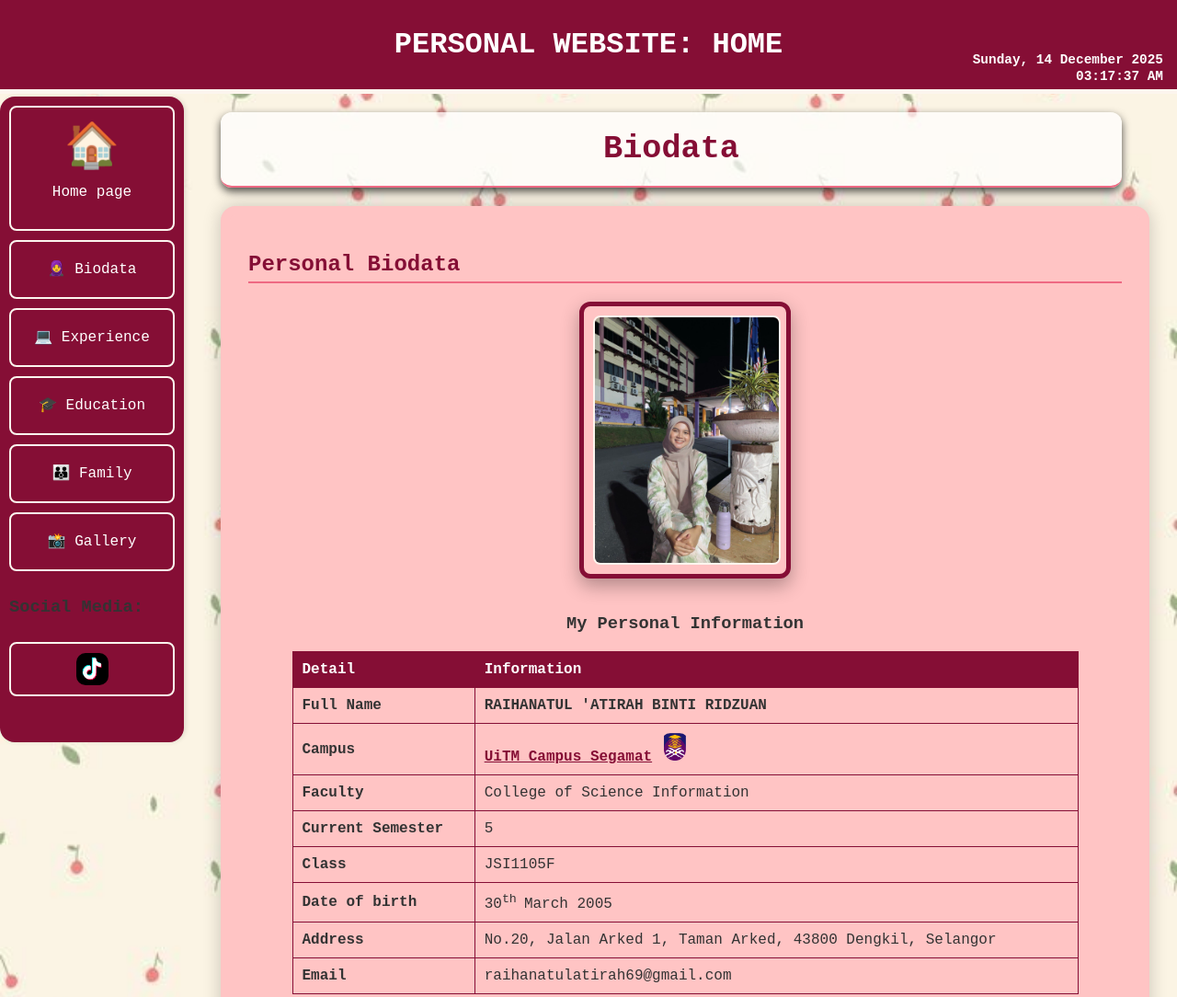
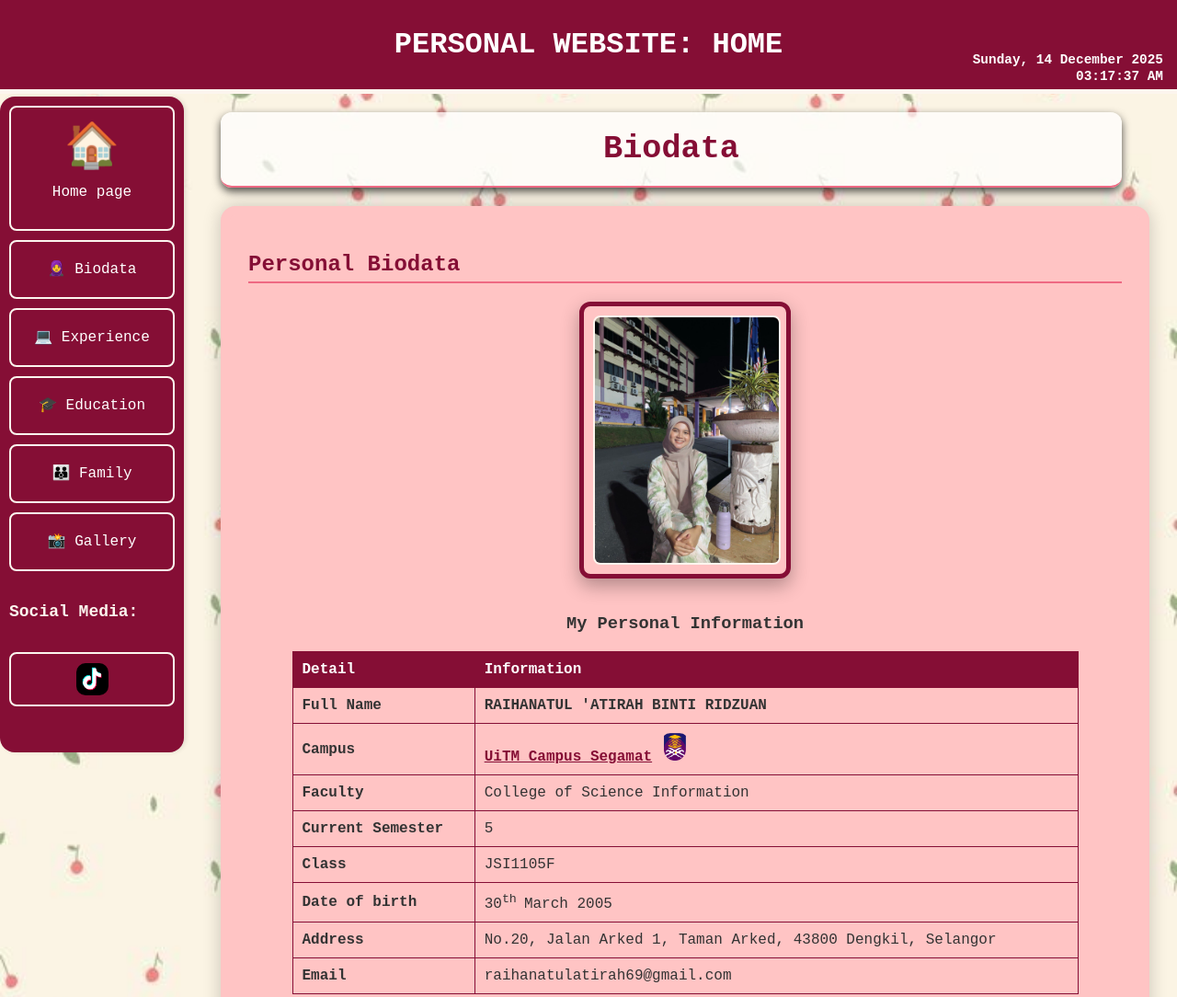
Before and after one commit to ryhntul/resume, a plain HTML site: page biodata.html in a window 1280 px wide. Shown: the top 1084 px of the page at 92% size. Drawn offline with Linux system fonts and the light colour scheme.

Commit message:
Update biodata.html

```diff
--- a/biodata.html
+++ b/biodata.html
@@ -22,7 +22,7 @@
     <a href="gallery.html"> &#128248 Gallery</a><hr>
 
 
-    <h3>Social Media:</h3>
+    <h4>Social Media:</h4>
     <a href="https://www.tiktok.com/@chocolate.milo_" target="_blank">
         <img src="tt.gif" alt="tiktok" style="width:30px; height:30px;">
     </a>
```
